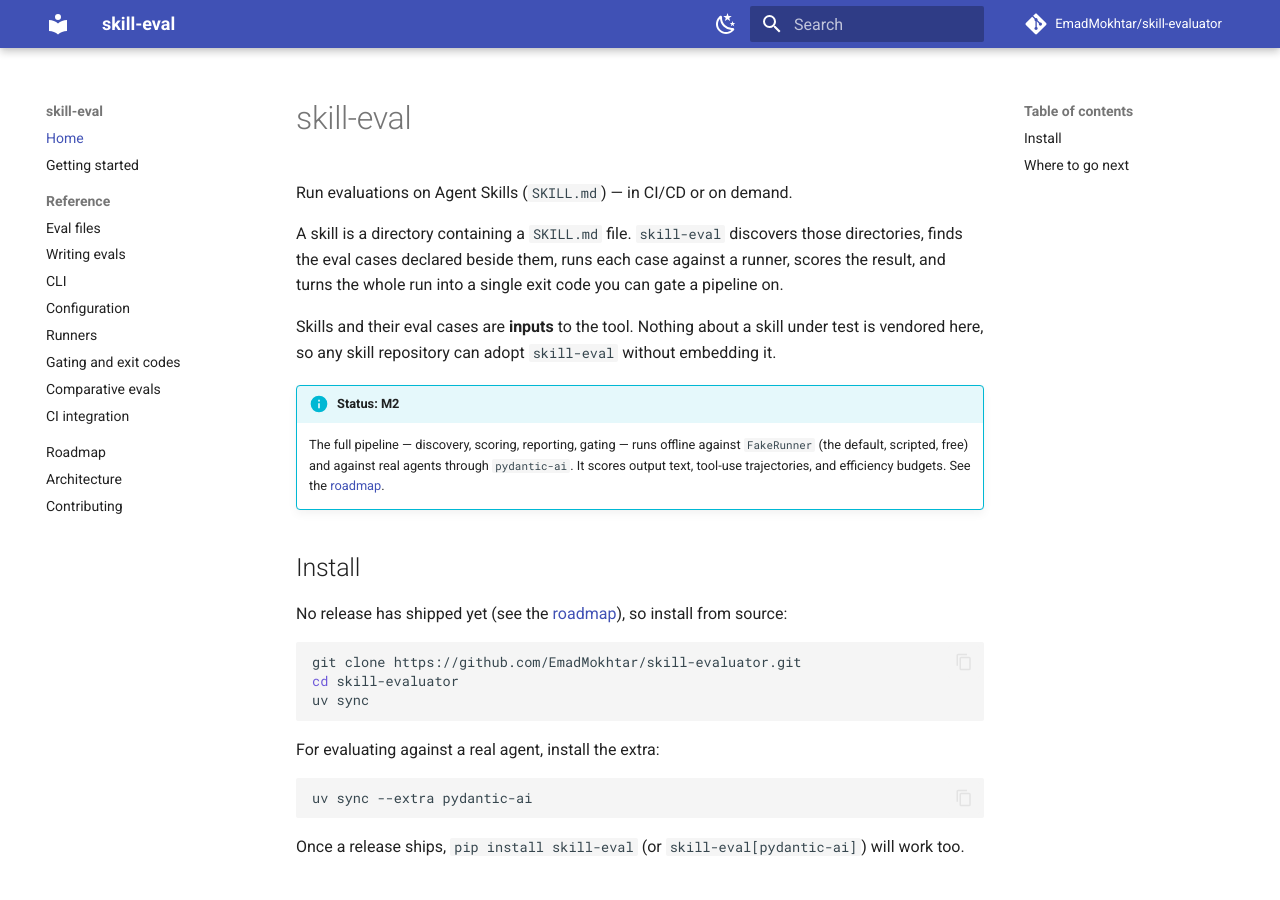
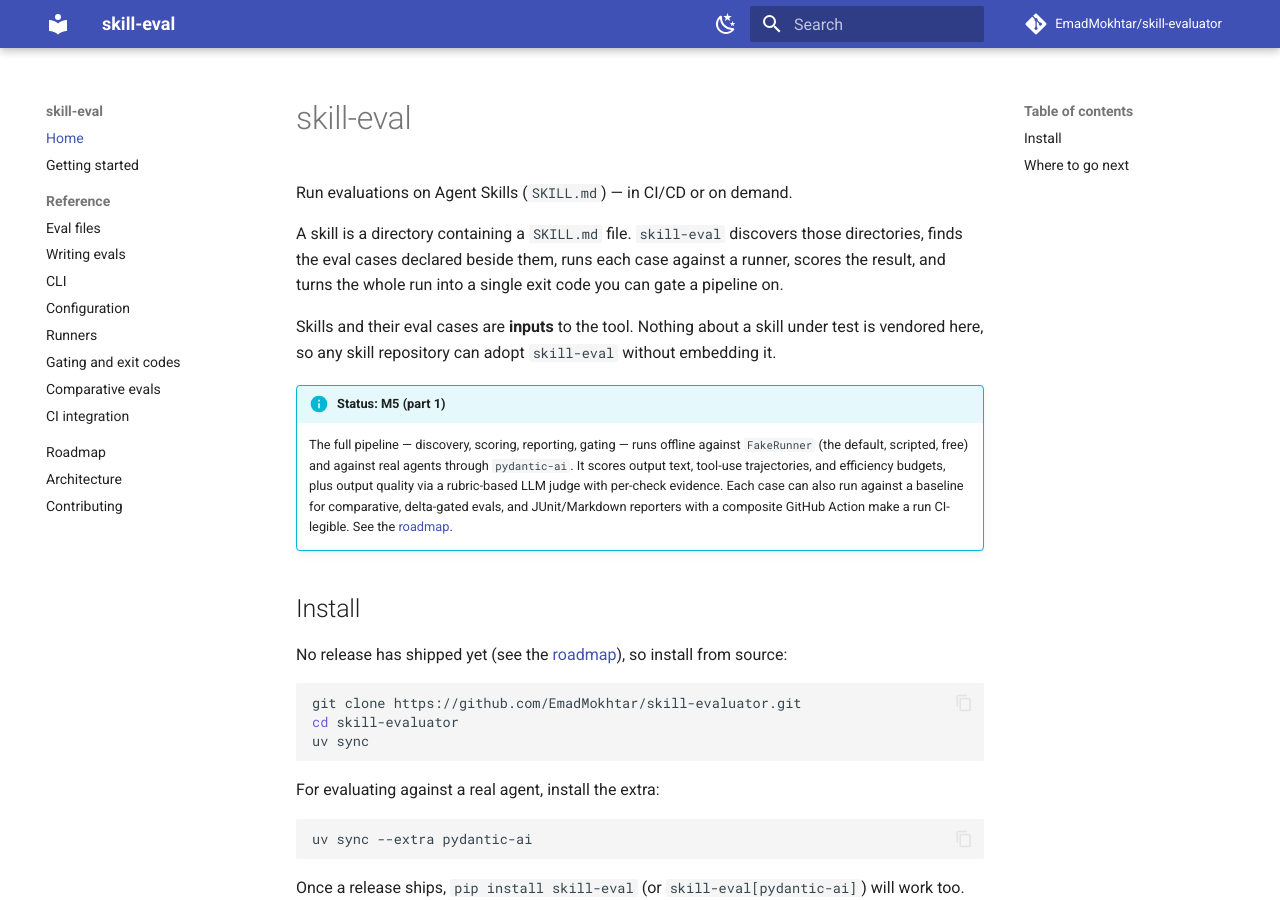
Before and after one commit to EmadMokhtar/skill-evaluator, an MkDocs documentation site: the page built from docs/index.md, in a window 1280 px wide and 900 px high. Built offline with MkDocs 1.6.1 and Material for MkDocs 9.7.7, drawn with Linux system fonts in a browser that asks for light colours; comment, search, counter and statistics services are not loaded.

Commit message:
docs: correct the truncation claim in the example workflow and refresh status
The example CI workflow's comment above markdown-max-chars claimed the
verdict and gate reasons "always survive" truncation, contradicting the
truthful "+N more reasons" elision and hard-cut fallback documented in
docs/ci.md -- and docs/ci.md transcludes that same file verbatim, so the
shipped page stated both the correct and incorrect behavior a few hundred
words apart.

Also brings README.md and docs/index.md status badges from M4/M2 up to
M5 (part 1), and fixes ARCHITECTURE.md's data-flow diagram to list all
four reporters (console, JSON, JUnit, Markdown) to match the module map
above it.

Co-Authored-By: Claude Opus 5 <noreply@anthropic.com>

```diff
--- a/docs/index.md
+++ b/docs/index.md
@@ -11,11 +11,14 @@ Skills and their eval cases are **inputs** to the tool. Nothing about a skill un
 test is vendored here, so any skill repository can adopt `skill-eval` without
 embedding it.
 
-!!! info "Status: M2"
+!!! info "Status: M5 (part 1)"
     The full pipeline — discovery, scoring, reporting, gating — runs offline against
     `FakeRunner` (the default, scripted, free) and against real agents through
     `pydantic-ai`. It scores output text, tool-use trajectories, and efficiency
-    budgets. See the [roadmap](roadmap.md).
+    budgets, plus output quality via a rubric-based LLM judge with per-check evidence.
+    Each case can also run against a baseline for comparative, delta-gated evals, and
+    JUnit/Markdown reporters with a composite GitHub Action make a run CI-legible.
+    See the [roadmap](roadmap.md).
 
 ## Install
 
```
Also changed, not shown: ARCHITECTURE.md (+1 -1 lines), README.md (+4 -2 lines), 1 other file.
